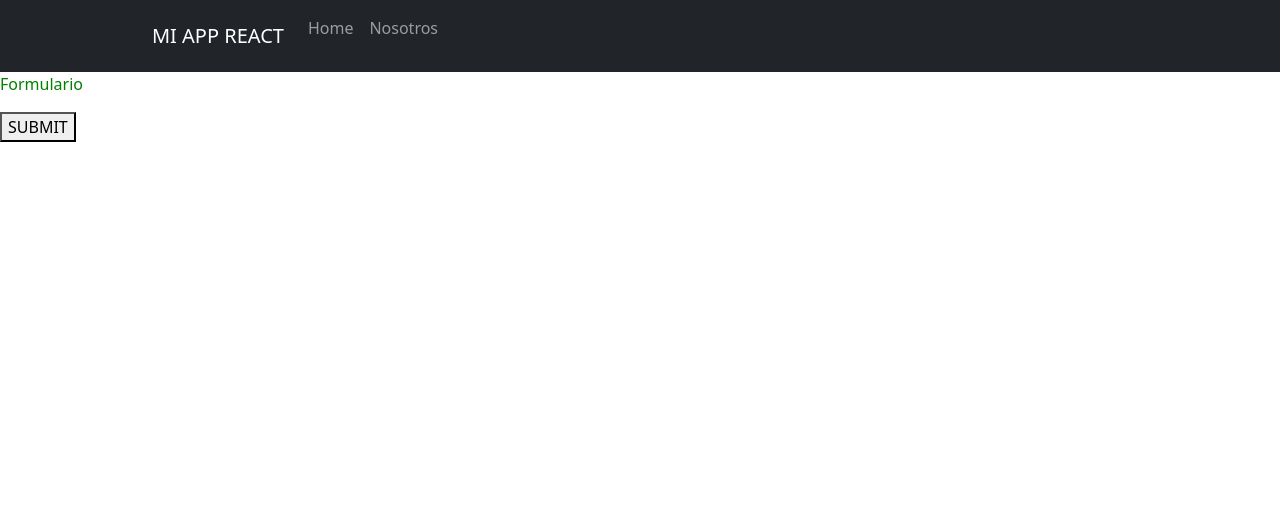
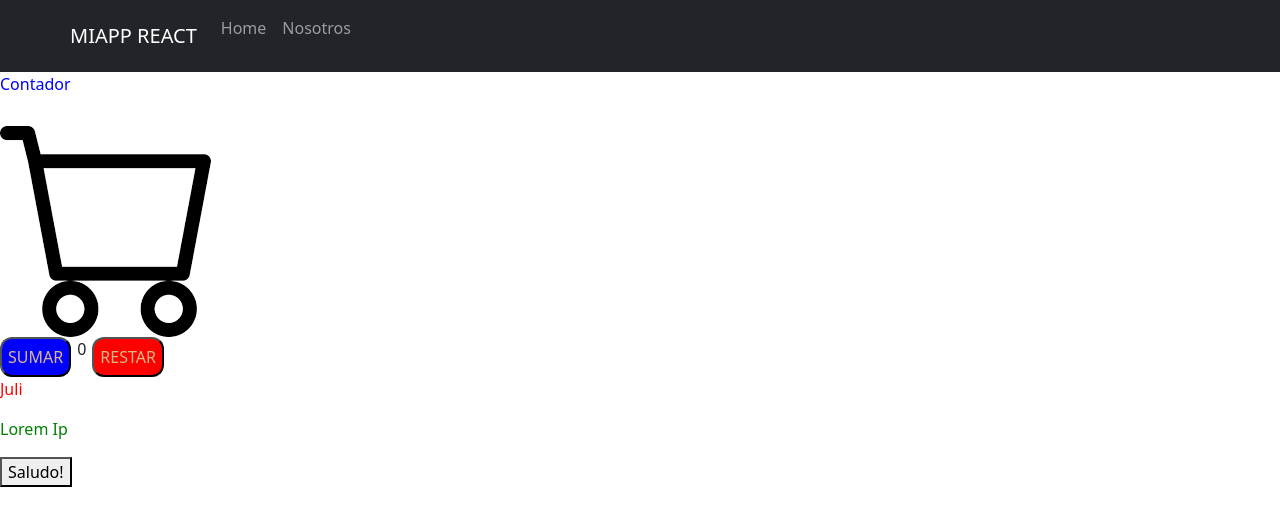
Before and after one commit to Pepliam/ReactJsProyect, a React (Create React App) app: page / in a window 1280 px wide. Shown: the top 526 px of the page. Built offline with nearby package versions, Linux system fonts and the light colour scheme.

Commit message:
contador clase 5

```diff
--- a/src/App.js
+++ b/src/App.js
@@ -1,27 +1,48 @@
-import React from 'react'
+import React,{useState} from 'react';
 import './App.css';
 import 'bootstrap/dist/css/bootstrap.min.css';
 import NavBarComponent from './components/NavBar'
 import Shell from './components/Shell';
-import ItemListCointainer from './components/ItemListContainer';
+import ItemListContainer from './components/ItemListContainer';
+import ItemCount from './components/ItemCount';
 import CartWidget from './components/CartWidget';
 
 
 function App() {
+  const [value, setValue] = useState(0);
+
+  const [showModal, setShowModal] = useState(false)
+
+  const resta= (minstock, value) => {
+    if(value > minstock) setValue(prev => prev -1);
+  } ;
+
+  const Modal = () => {
+    return (
+      <div><h5>Maximo alcanzado!</h5></div>
+    );
+  };
+
+  const suma = (stock, value) => {
+    if(value < stock) setValue(prev => prev + 1);
+    else setShowModal((prev) => !prev);
+  };
+
   return (
     <React.Fragment className="App">
 
       <NavBarComponent >
+        <div>1</div>
+        <div>2</div>
+      </NavBarComponent>
+      <div><ItemListContainer greeting="Contador"/></div>
       <div><CartWidget/></div>
-          <div><ItemListCointainer/></div>
-          <div>3</div>
-          <div>4</div>
-        </NavBarComponent>
+      <div><ItemCount initialValue={value} restar={resta} sumar={suma}/>
+      {showModal && <Modal />}
+      </div>
       <Shell>
         <div>1</div>
         <div>2</div>
-          <div>3</div>
-          <div>4</div>
       </Shell>
     </React.Fragment>
   );
--- a/src/components/CartWidget.js
+++ b/src/components/CartWidget.js
@@ -1,8 +1,10 @@
 import React from 'react'
+import miImagen from '../image/carritoreact.png'
+
 
 function CartWidget(){
     return(
-          <img src="logo.svg"></img>
+          <img src={miImagen} alt="imagen carro"/>
         )
 }
 
--- a/src/components/Common.js
+++ b/src/components/Common.js
@@ -1,7 +1,7 @@
 const Common = {
-    ButtonSubmit : (props)=>(<button onClick={props.click}>SUBMIT</button>),
-    TitleLabel : ({text, estilo})=>(<p className={estilo}>{text}</p>)
-}
+    ButtonSubmit : (props)=>(<button onClick={props.click}>Saludo!</button>),
+    TitleLabel : ({text, estilo})=>(<p className={estilo}>{text}</p>),
+    }
 
 
 export default Common;
--- /dev/null
+++ b/src/components/ItemCount.js
@@ -0,0 +1,22 @@
+import React from "react";
+import "../styles/ItemCount.css";
+
+
+
+const ItemCount = ({initialValue = 0, stock = 5, minstock = 0, restar, sumar}) => {
+    return(
+        <div className="buttons-container">
+            <button className="button-add" onClick={() => sumar(stock, initialValue)}>
+                SUMAR
+            </button>
+            <p className="value">{initialValue}</p>
+            <button className="button-sub" onClick={() => restar(minstock, initialValue)}>
+                RESTAR
+            </button>
+        </div>
+    );
+};
+
+
+
+export default ItemCount;
--- a/src/components/ItemListContainer.js
+++ b/src/components/ItemListContainer.js
@@ -1,9 +1,12 @@
 import React from 'react'
+import "../styles/ItemListContainer.css"
 
-function ItemListContainer(){
-    return(
-          <h3>Titulo!</h3>
-        )
+const ItemListContainer = (props) => {
+  return(
+    <div className="item-container">
+      <p>{props.greeting}</p>
+    </div>
+   );
 }
 
 export default ItemListContainer;
--- a/src/components/NavBar.js
+++ b/src/components/NavBar.js
@@ -4,20 +4,19 @@ import Container from 'react-bootstrap/Container'
 import Nav from 'react-bootstrap/Nav'
 import Common from './Common'
 import '../styles/NavBarStyles.css'
-import CartWidget from './CartWidget';
-import ItemListCointainer from './ItemListContainer';
+
+
 
 function NavBarComponent(props){
 
     return (
     <Navbar bg="dark" variant="dark">
             <Container>
-            <ItemListCointainer greeting="text"></ItemListCointainer>
-                    <Navbar.Brand href="#home" >MI APP REACT</Navbar.Brand>
+                    <Navbar.Brand href="#home" >MIAPP REACT</Navbar.Brand>
                     <Nav className="me-auto">
-                    <Nav.Link href="#home">Home</Nav.Link>
-                    <Nav.Link href="#ejemplo">
-                        <Common.TitleLabel text="Nosotros" className="color-texto-nav"></Common.TitleLabel>
+                        <Nav.Link href="#home">Home</Nav.Link>
+                        <Nav.Link href="#Nosotros">
+                         <Common.TitleLabel text="Nosotros" className="color-texto-nav"></Common.TitleLabel>
                         </Nav.Link>
                     </Nav>
             </Container>
--- a/src/components/Shell.js
+++ b/src/components/Shell.js
@@ -1,17 +1,31 @@
 import React, {Component} from 'react';
 import Common from "./Common";
-import '../styles/ShellStyles.css'
+import '../styles/ShellStyles.css';
+
 
 class Shell extends Component {
 
+    constructor(props) {
+        super(props);
+        this.state = { /*declaro prop a cambiar luego*/
+            name:"Juli"
+        }
+    }
+
+    handleClick= (params) => {/*cuando hago click hago esto*/
+        this.setState({click:"Hola!"})
+        console.log(this.state)
+    }
 
     render (){
 
         return(
             <>
 
-                <Common.TitleLabel text="Formulario" estilo="color-texto-nav-verde"></Common.TitleLabel>
+                <Common.TitleLabel text={this.state.name} estilo="color-texto-nav-rojo"></Common.TitleLabel>
+                <Common.TitleLabel text="Lorem Ip" estilo="color-texto-nav-verde"></Common.TitleLabel>
                 <Common.ButtonSubmit click={this.handleClick}></Common.ButtonSubmit>
+                <Common.TitleLabel text={this.state.click}/*solo renderizo esto puntualmente*/ estilo="color-texto-nav-azul"></Common.TitleLabel>
 
             </>
         )
--- /dev/null
+++ b/src/styles/ItemCount.css
@@ -0,0 +1,21 @@
+.buttons-container{
+    display: flex;
+    flex-direction: row;
+}
+
+.button-add{
+    background-color: blue;
+    color: burlywood;
+    border-radius: 12px;
+}
+
+.button-sub{
+    background-color: red;
+    color: burlywood;
+    border-radius: 12px;
+}
+
+.value{
+    padding-right: 6px;
+    padding-left: 6px;
+}
--- a/src/styles/ItemListContainer.css
+++ b/src/styles/ItemListContainer.css
@@ -1,4 +1,4 @@
-.color-texto-azul{
+.item-container{
     color: blue;
 
 }
```
Also changed, not shown: public/carritoreact.png (added), src/image/carritoreact.png (added). Lines whose indentation alone changed are shown as unchanged.
